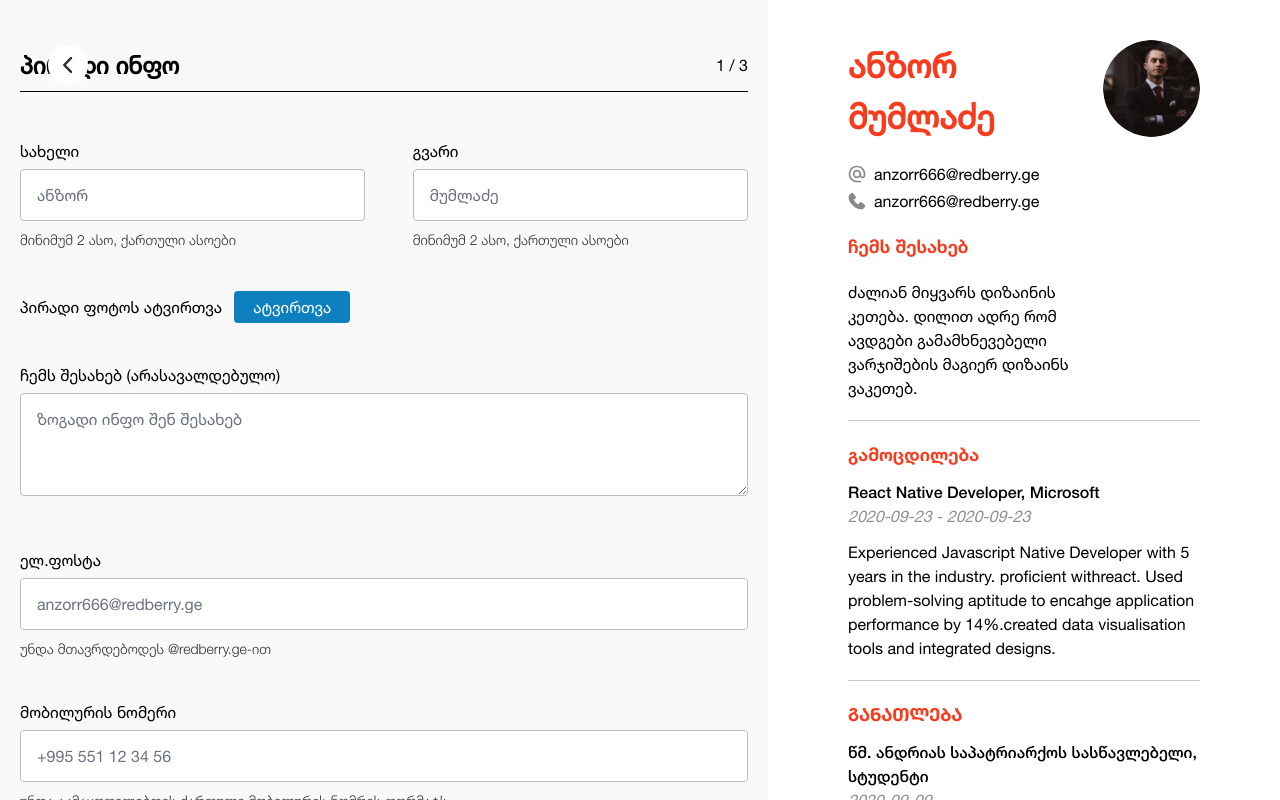
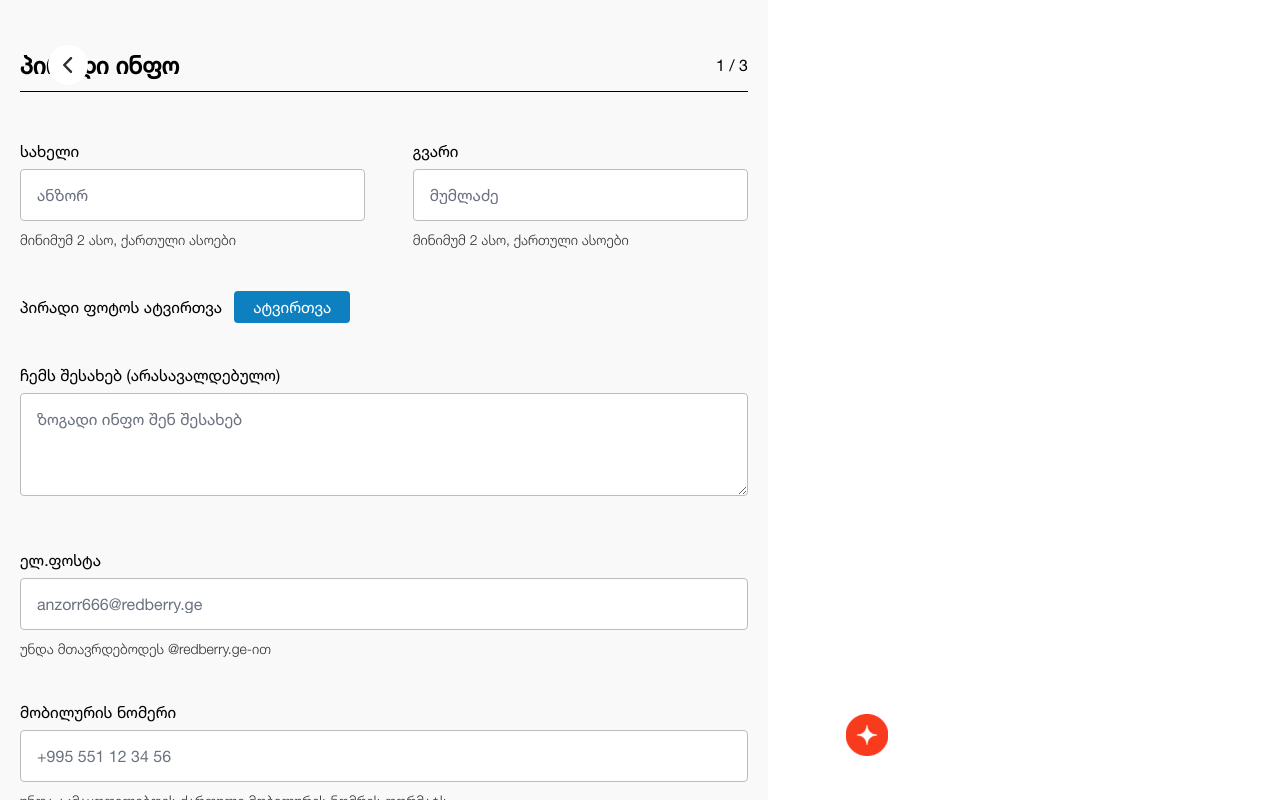
Before and after one commit to esaia/cv-generator-Bootcamp, a React (Create React App) app: page / in a window 1280 px wide. Both pictures are taken after a click on the button "რეზიუმეს დამატება". Shown: the top 800 px of the page. Built offline with nearby package versions, Linux system fonts and the light colour scheme.

Commit message:
live coding on CV done and fixed bugs

```diff
--- a/src/components/Cv.js
+++ b/src/components/Cv.js
@@ -1,87 +1,152 @@
-import React from "react";
+import React, { useEffect, useState } from "react";
+import useFormContext from "../hooks/useFormContext";
 
 const Cv = () => {
+  const { inputsData, setInputsData, image, photoData, setphotoData } =
+    useFormContext();
+
+  useEffect(() => {
+    if (image?.size < 5000000) {
+      const fileReader = new FileReader();
+      fileReader.readAsDataURL(image);
+      fileReader.onload = (event) => {
+        setphotoData(event.target.result);
+      };
+    } else {
+      setphotoData(null);
+      setInputsData({ ...inputsData, image: "" });
+      localStorage.removeItem("photoData");
+    }
+    if (photoData) {
+      localStorage.setItem("photoData", photoData);
+    }
+  }, [photoData, image]);
+
+  useEffect(() => {
+    const storedPhotoData = localStorage.getItem("photoData");
+    if (storedPhotoData) {
+      setphotoData(storedPhotoData);
+    }
+  }, []);
+
   return (
-    <>
+    <div className="pb-20">
       <div className="absolute bottom-[44px] left-[78px]">
         <img className="w-[42px]" src="./img/cvicon.svg" alt="cvIcon" />
       </div>
+      <p></p>
 
       {/* ჩემს შესახებ */}
-      <div className="flex  py-[20px]">
-        <div className="flex flex-col gap-5">
+      <div className="flex items-start py-[20px] ">
+        <div className=" flex flex-[60%] flex-col gap-5 ">
           <h2 className="text-[#F93B1D] text-[34px] font-bold">
-            ანზორ მუმლაძე
+            {inputsData.name + " " + inputsData.surname}
           </h2>
 
           <div>
+            {inputsData.email && (
               <div className="flex gap-2 items-center pb-[3px]">
                 <img src="./img/vectorEmail.svg" alt="icon" />
-              <p>anzorr666@redberry.ge</p>
+                <p>{inputsData.email}</p>
+              </div>
+            )}
+
+            {inputsData.phone_number && (
+              <div className="flex gap-2 items-center">
+                <img src="./img/vectorPhone.svg" alt="icon" />
+                <p>{inputsData.phone_number}</p>
+              </div>
+            )}
           </div>
 
-            <div className="flex gap-2 items-center">
-              <img src="./img/vectorPhone.svg" alt="icon" />
-              <p>anzorr666@redberry.ge</p>
-            </div>
+          {inputsData.about_me && (
+            <>
+              <h3 className="cvTitles">ჩემს შესახებ</h3>
+              <p>{inputsData.about_me}</p>
+            </>
+          )}
         </div>
 
-          <h3 className="cvTitles">ჩემს შესახებ</h3>
-          <p>
-            ძალიან მიყვარს დიზაინის კეთება. დილით ადრე რომ ავდგები
-            გამამხნევებელი ვარჯიშების მაგიერ დიზაინს ვაკეთებ.
-          </p>
-        </div>
-
-        <div className="w-full">
+        {/* Photo */}
+        <div className=" w-[40%]  ">
+          {photoData && (
             <img
-            src="./img/profile.png"
+              src={photoData}
               alt="profile"
-            className="w-[246px] rounded-full object-cover"
+              className="w-full h-full aspect-square rounded-full object-cover "
             />
+          )}
         </div>
       </div>
       {/* გამოცდილება*/}
 
+      {inputsData.experiences.map((experience) => {
+        return (
+          <div key={experience.position}>
+            {(experience.position ||
+              experience.employer ||
+              experience.description ||
+              experience.start_date ||
+              experience.due_date) && (
               <div className="flex flex-col gap-3 py-[20px] border-t-[1px] border-solid border-[#C8C8C8]">
                 <h3 className="cvTitles">გამოცდილება</h3>
 
                 <div>
+                  {(experience.position || experience.employer) && (
                     <h4 className="font-helveticSemibold">
-            React Native Developer, Microsoft
+                      {experience.position}, {experience.employer}
                     </h4>
+                  )}
+
+                  {(experience.start_date || experience.due_date) && (
                     <p className="italic text-[#909090] font-thin">
-            2020-09-23 - 2020-09-23
+                      {experience.start_date} - {experience.due_date}
                     </p>
+                  )}
                 </div>
 
-        <p className="font-helvetic">
-          Experienced Javascript Native Developer with 5 years in the industry.
-          proficient withreact. Used problem-solving aptitude to encahge
-          application performance by 14%.created data visualisation tools and
-          integrated designs.
-        </p>
+                {experience.description && (
+                  <p className="font-helvetic">{experience.description}</p>
+                )}
               </div>
+            )}
+          </div>
+        );
+      })}
+
       {/* განათლება*/}
 
+      {inputsData.educations.map((edu) => {
+        return (
+          <div key={edu.institute}>
+            {(edu.institute ||
+              edu.degree ||
+              edu.due_date ||
+              edu.description) && (
               <div className="flex flex-col gap-3 py-[20px] border-t-[1px] border-solid border-[#C8C8C8]">
                 <h3 className="cvTitles">ᲒᲐᲜᲐᲗᲚᲔᲑᲐ</h3>
 
                 <div>
+                  {(edu.institute || edu.degree) && (
                     <h4 className="font-helveticSemibold">
-            წმ. ანდრიას საპატრიარქოს სასწავლებელი, სტუდენტი
+                      {edu.institute}, {edu.degree}
                     </h4>
-          <p className="italic text-[#909090] font-thin">2020-09-09</p>
+                  )}
+
+                  {edu.due_date && (
+                    <p className="italic text-[#909090] font-thin">
+                      {edu.due_date}
+                    </p>
+                  )}
                 </div>
 
-        <p>
-          ვსწავლობდი გულმოდგინეთ. მყავდა ფრიადები. რაც შემეძლო — ვქენი.
-          კომპიუტერები მიყვარდა. ვიჯექი ჩემთვის, ვაკაკუნებდი ამ კლავიშებზე.
-          მეუნებოდნენ — დაჯექი, წაიკითხე რამე, რას აკაკუნებ, დრო მოვა და
-          ჩაგიკაკუნებსო. აჰა, მოვიდა დრო და ვერა ვარ დეველოპერი?
-        </p>
+                {edu.description && <p>{edu.description}</p>}
               </div>
-    </>
+            )}
+          </div>
+        );
+      })}
+    </div>
   );
 };
 
--- a/src/components/ResetIcon.js
+++ b/src/components/ResetIcon.js
@@ -2,17 +2,15 @@ import React from "react";
 import useFormContext from "../hooks/useFormContext";
 
 const ResetIcon = () => {
-  const {
-    setCurrentStep,
-    setInputsData,
-    setExperianceFormCount,
-    setEducationFormCount,
-  } = useFormContext();
+  const { setCurrentStep, setInputsData, setphotoData, setImage } =
+    useFormContext();
 
   const resetForm = () => {
     setCurrentStep(0);
-    setExperianceFormCount(1);
-    setEducationFormCount(1);
+
+    setphotoData(null);
+    setImage(null);
+
     setInputsData({
       name: "",
       surname: "",
--- a/src/components/form components/EducationWrapper.js
+++ b/src/components/form components/EducationWrapper.js
@@ -3,16 +3,9 @@ import useFormContext from "../../hooks/useFormContext";
 import Education from "./Education";
 
 const EducationWrapper = () => {
-  const {
-    inputsData,
-    setInputsData,
-    educationFormCount,
-    setEducationFormCount,
-  } = useFormContext();
+  const { inputsData, setInputsData } = useFormContext();
 
   const addEducationForm = () => {
-    setEducationFormCount((prev) => prev + 1);
-
     setInputsData({
       ...inputsData,
 
@@ -30,7 +23,7 @@ const EducationWrapper = () => {
 
   return (
     <div>
-      {new Array(educationFormCount).fill().map((_, i) => (
+      {new Array(inputsData.educations.length).fill().map((_, i) => (
         <Education key={i} index={i} />
       ))}
 
--- a/src/components/form components/ExperianceWrapper.js
+++ b/src/components/form components/ExperianceWrapper.js
@@ -3,15 +3,9 @@ import useFormContext from "../../hooks/useFormContext";
 import Experience from "./Experiance";
 
 const ExperianceWrapper = () => {
-  const {
-    experianceFormCount,
-    setExperianceFormCount,
-    inputsData,
-    setInputsData,
-  } = useFormContext();
+  const { inputsData, setInputsData } = useFormContext();
 
   const addExperianceForm = () => {
-    setExperianceFormCount((prev) => prev + 1);
     setInputsData({
       ...inputsData,
       experiences: [
@@ -29,7 +23,7 @@ const ExperianceWrapper = () => {
 
   return (
     <div>
-      {new Array(experianceFormCount).fill().map((_, i) => (
+      {new Array(inputsData.experiences.length).fill().map((_, i) => (
         <Experience key={i} index={i} />
       ))}
 
--- a/src/components/form components/PrivateInfo.js
+++ b/src/components/form components/PrivateInfo.js
@@ -39,7 +39,7 @@ const PrivateInfo = () => {
 
         {/* ფოტოს ატვირთვა */}
 
-        <div className=" flex gap-3 items-center">
+        <div className="flex gap-3 items-center">
           <p>პირადი ფოტოს ატვირთვა</p>
           <label
             htmlFor="profile"
@@ -51,7 +51,7 @@ const PrivateInfo = () => {
             type="file"
             id="profile"
             name="image"
-            value={inputsData.image}
+            // value={inputsData.image}
             onChange={(e) => onChangeInput(e)}
             hidden
           />
--- a/src/context/FormProvider.js
+++ b/src/context/FormProvider.js
@@ -1,5 +1,4 @@
 import React, { createContext, useEffect, useState } from "react";
-import FinalCvPage from "../components/FinalCvPage";
 
 export const FormContext = createContext();
 
@@ -47,21 +46,17 @@ const FormProvider = ({ children }) => {
   const [currentStep, setCurrentStep] = useState(
     getsaveInfoObj()?.currentStep || 0
   );
+  const [allStep, setAllStep] = useState(0);
+  const [inputsData, setInputsData] = useState(getFromLocalStorage());
 
-  const [allStep, setAllStep] = useState(0);
-  const [experianceFormCount, setExperianceFormCount] = useState(
-    getsaveInfoObj()?.experianceFormCount || 1
+  const [image, setImage] = useState();
+
+  const [photoData, setphotoData] = useState(
+    localStorage.getItem("photoData") ? localStorage.getItem("photoData") : null
   );
-  const [educationFormCount, setEducationFormCount] = useState(
-    getsaveInfoObj()?.educationFormCount || 1
-  );
-
-  const [inputsData, setInputsData] = useState(getFromLocalStorage());
 
   const saveInfoObj = {
     currentStep,
-    experianceFormCount,
-    educationFormCount,
   };
 
   useEffect(() => {
@@ -69,12 +64,21 @@ const FormProvider = ({ children }) => {
     localStorage.setItem("saveInfoObj", JSON.stringify(saveInfoObj));
   }, [inputsData, currentStep]);
 
-  // console.log(inputsData.experiences[0].position);
-
   const onChangeInput = (e, i) => {
     switch (currentStep) {
       case 1:
-        setInputsData({ ...inputsData, [e.target.name]: e.target.value });
+        if (e.target.name === "image") {
+          setImage(e.target.files[0]);
+
+          return setInputsData({
+            ...inputsData,
+            [e.target.name]: e.target.files[0].name,
+          });
+        }
+        setInputsData({
+          ...inputsData,
+          [e.target.name]: e.target.value,
+        });
         break;
       case 2:
         inputsData.experiences[i] = {
@@ -105,12 +109,15 @@ const FormProvider = ({ children }) => {
         setCurrentStep,
         allStep,
         setAllStep,
-        experianceFormCount,
-        setExperianceFormCount,
-        educationFormCount,
-        setEducationFormCount,
+
         inputsData,
         setInputsData,
+
+        image,
+        setImage,
+
+        photoData,
+        setphotoData,
 
         onChangeInput,
       }}
```
Also changed, not shown: src/components/form components/Education.js (+30 -7 lines), src/hooks/useFormContext.js (+15 -10 lines). Lines whose indentation alone changed are shown as unchanged.
